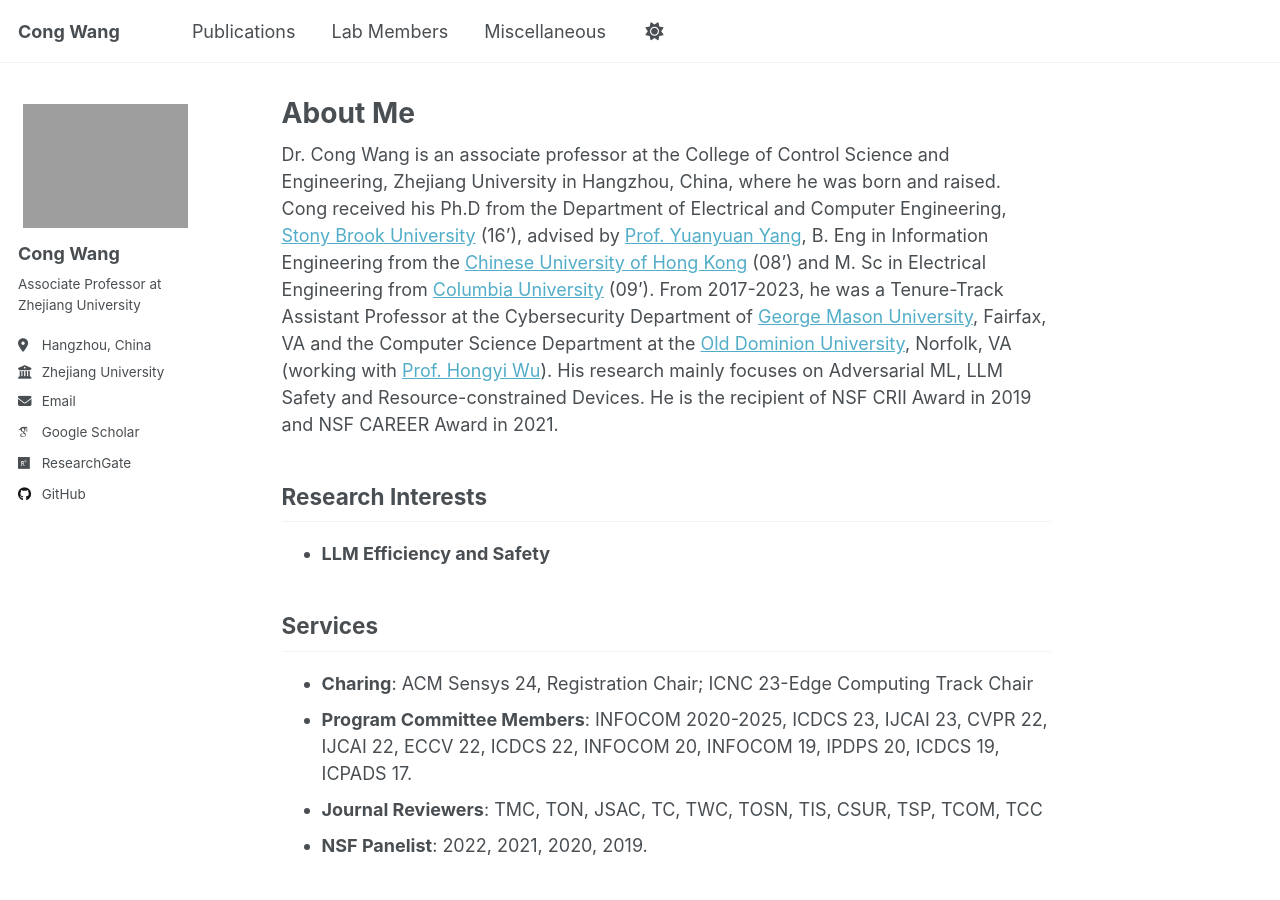
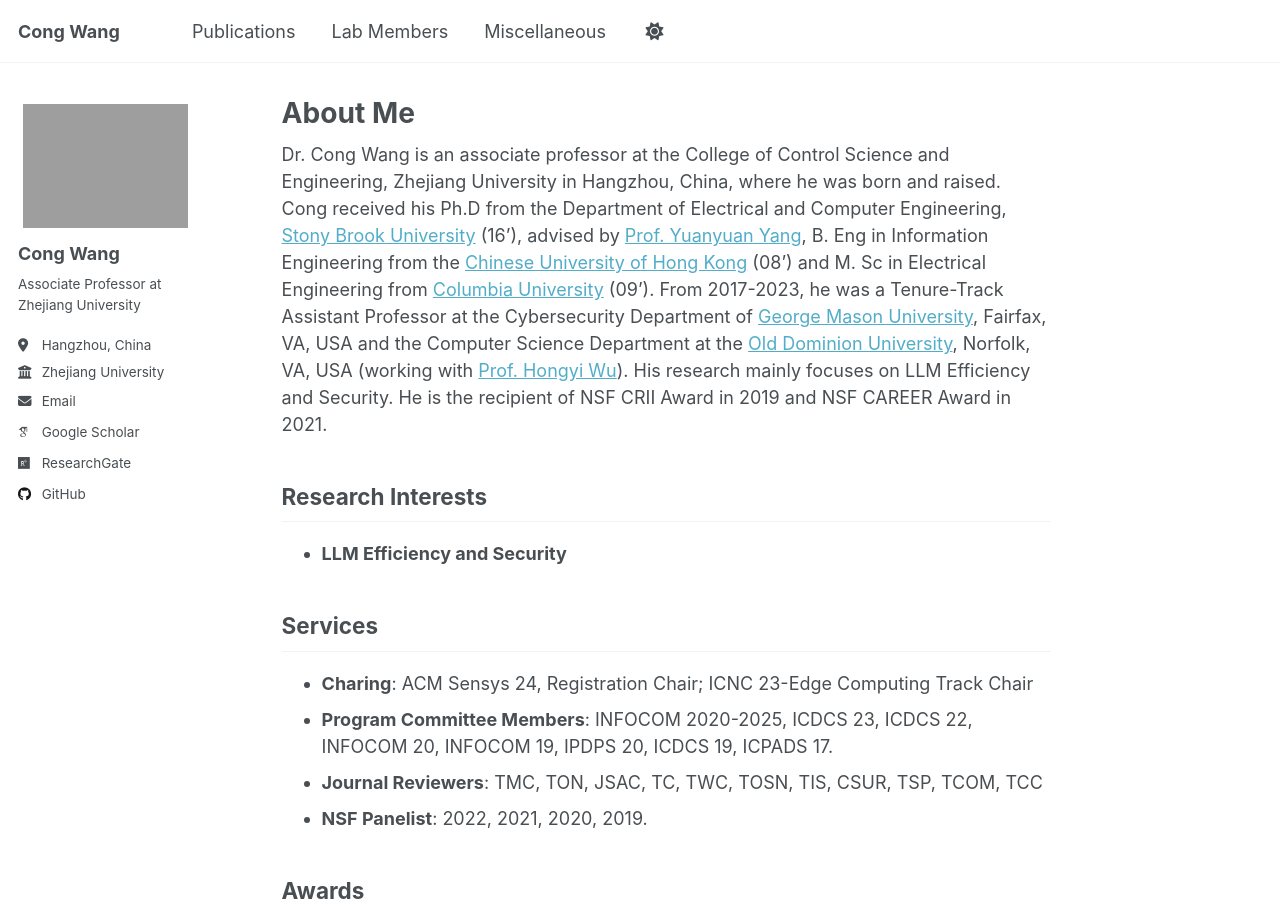
Before and after one commit to cwang-zju/cwang-zju.github.io, a Jekyll site: the page built from _pages/about.md, in a window 1280 px wide and 900 px high. Built offline with Jekyll 4.4.1, drawn with Linux system fonts in a browser that asks for light colours; some web fonts are replaced.

Commit message:
Update about.md

```diff
--- a/_pages/about.md
+++ b/_pages/about.md
@@ -7,16 +7,16 @@
   - /about.html
 ---
 
-Dr. Cong Wang is an associate professor at the College of Control Science and Engineering, Zhejiang University in Hangzhou, China, where he was born and raised. Cong received his Ph.D from the Department of Electrical and Computer Engineering, [Stony Brook University](https://www.stonybrook.edu) (16'), advised by [Prof. Yuanyuan Yang](http://www.ece.stonybrook.edu/~yang/), B. Eng in Information Engineering from the [Chinese University of Hong Kong](https://www.cuhk.edu.hk) (08') and M. Sc in Electrical Engineering from [Columbia University](https://www.columbia.edu) (09'). From 2017-2023, he was a Tenure-Track Assistant Professor at the Cybersecurity Department of [George Mason University](https://www.gmu.edu), Fairfax, VA and the Computer Science Department at the [Old Dominion University](https://www.odu.edu), Norfolk, VA (working with [Prof. Hongyi Wu](https://wu.static.arizona.edu/)). His research mainly focuses on Adversarial ML, LLM Safety and Resource-constrained Devices. He is the recipient of NSF CRII Award in 2019 and NSF CAREER Award in 2021.
+Dr. Cong Wang is an associate professor at the College of Control Science and Engineering, Zhejiang University in Hangzhou, China, where he was born and raised. Cong received his Ph.D from the Department of Electrical and Computer Engineering, [Stony Brook University](https://www.stonybrook.edu) (16'), advised by [Prof. Yuanyuan Yang](http://www.ece.stonybrook.edu/~yang/), B. Eng in Information Engineering from the [Chinese University of Hong Kong](https://www.cuhk.edu.hk) (08') and M. Sc in Electrical Engineering from [Columbia University](https://www.columbia.edu) (09'). From 2017-2023, he was a Tenure-Track Assistant Professor at the Cybersecurity Department of [George Mason University](https://www.gmu.edu), Fairfax, VA, USA and the Computer Science Department at the [Old Dominion University](https://www.odu.edu), Norfolk, VA, USA (working with [Prof. Hongyi Wu](https://wu.static.arizona.edu/)). His research mainly focuses on LLM Efficiency and Security. He is the recipient of NSF CRII Award in 2019 and NSF CAREER Award in 2021.
 
 ## Research Interests
 
-- **LLM Efficiency and Safety**
+- **LLM Efficiency and Security**
 
 ## Services
 
 - **Charing**: ACM Sensys 24, Registration Chair; ICNC 23-Edge Computing Track Chair
-- **Program Committee Members**: INFOCOM 2020-2025, ICDCS 23, IJCAI 23, CVPR 22, IJCAI 22, ECCV 22, ICDCS 22, INFOCOM 20, INFOCOM 19, IPDPS 20, ICDCS 19, ICPADS 17.
+- **Program Committee Members**: INFOCOM 2020-2025, ICDCS 23, ICDCS 22, INFOCOM 20, INFOCOM 19, IPDPS 20, ICDCS 19, ICPADS 17.
 - **Journal Reviewers**: TMC, TON, JSAC, TC, TWC, TOSN, TIS, CSUR, TSP, TCOM, TCC
 - **NSF Panelist**: 2022, 2021, 2020, 2019.
 
```
